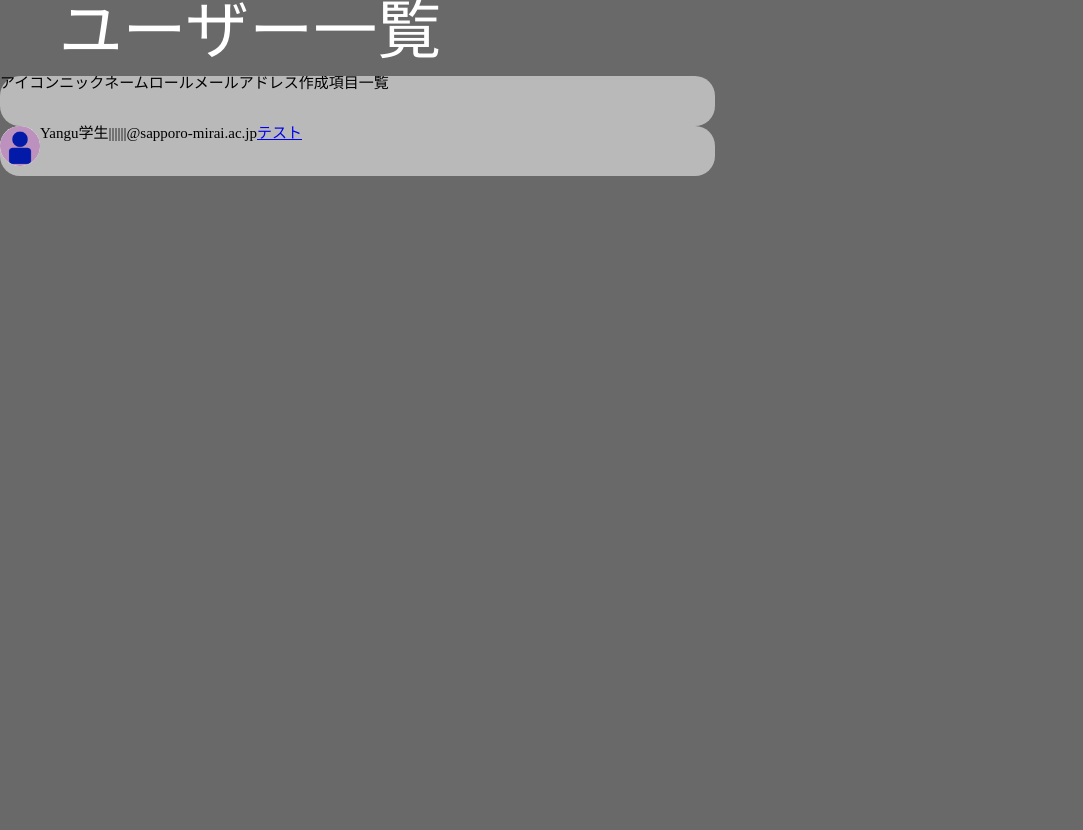
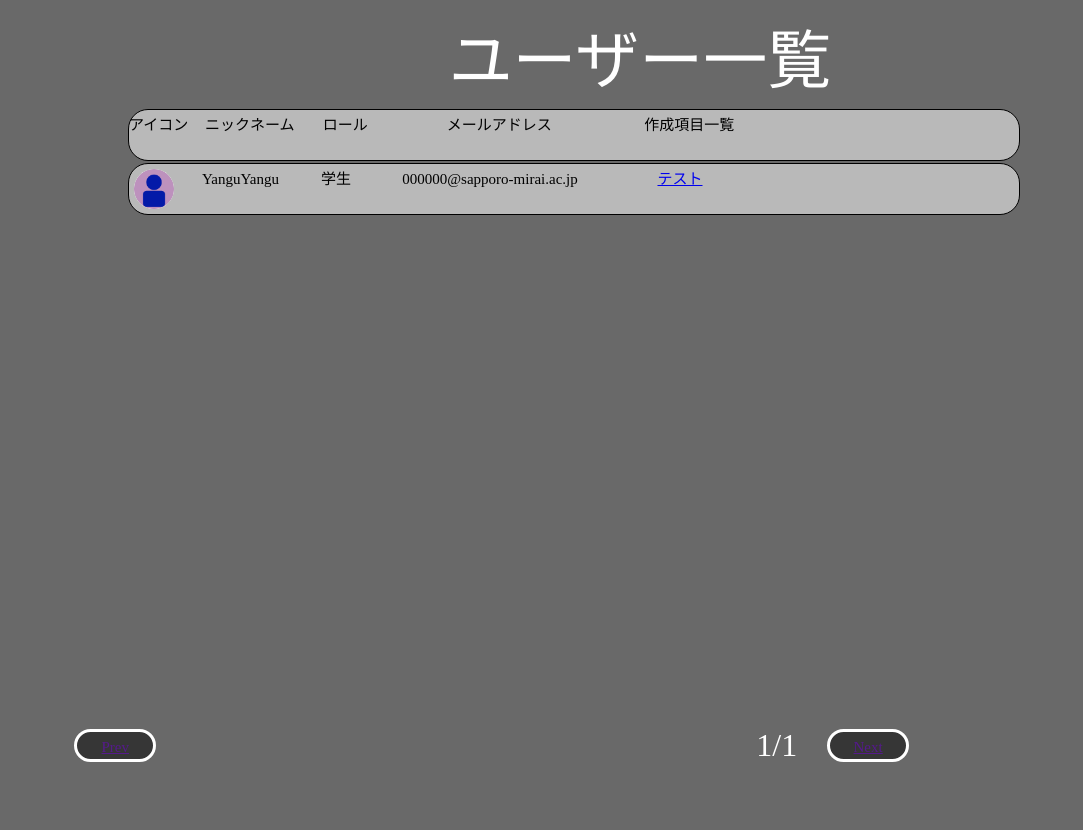
Before and after one commit to felixxsv/disconnect, a PHP site: page /html/createListTmp.html in a window 1280 px wide. Shown: the whole page, without its empty margins (0-1083 px from the left). Before the commit the page ends 176 px from the top, so only its background shows below. Run offline with PHP 8.4, Linux system fonts and the light colour scheme.

Commit message:
ver 1.1 createList

```diff
--- a/css/style.css
+++ b/css/style.css
@@ -1,35 +1,52 @@
 body{
     height: 100vh;
     overflow: none;
+    background-color: #696969;
 }
 main{
+    width: 100%;
+    max-width: 100%;
+    margin: auto;
     height: 100%;
-    h4{
-        width: 500px;
-        height: 76px;
+}
+#subtitle{
         font-size: 64px;
         color: rgb(255, 255, 255);
         text-align: center;
-    }
+        margin-top: 30px;
+        margin-bottom: 15px;
 }
 #list{
-    width: 750px;
-    height: 449px;
+    width: 80%;
+    height: 70%;
     overflow-y: scroll;
+    margin: auto;
+    max-width: 100%;
 }
 #content{
     display: flex;
     background-color: rgb(185, 185, 185);
     font-size: 15px;
     color: black;
-    width: 715px;
+    width: 86.9%;
     height: 50px;
     border-radius: 20px;
-    border-width: 2px;
+    border-width: 1px;
     border-color: black;
-
+    text-align: center;
+    line-height: 50px;
+    text-decoration: none;
+    border-style: solid;
+    margin-bottom: 2px;
+    div{
+        display: inline-block;
+    line-height: 30px;
+    text-align: center;
+    text-decoration: none;
+    }
     #icon{
         img{
+            margin: 5px;
             width: 40px;
             height: 40px;
             border-radius: 40px;
@@ -37,15 +54,72 @@ main{
         }
     }
     #nickName{
-
+        width: 123px;
+        height: 28px;
+        text-align: center;
     }
     #roll{
+        width: 68px;
+        height: 28px;
+        text-align: center;
 
     }
     #email{
+        width: 240px;
+        height: 28px;
+        text-align: center;
 
     }
     #sure{
-
+        width: 140px;
+        height: 28px;
+        text-align: center;
     }
 }
+#Btn{
+    display: flex;
+    width: 88.4%;
+    max-width: 100%;
+    margin: auto;
+}
+#prevBtn{
+    display: inline-block;
+    line-height: 30px;
+    text-align: center;
+    text-decoration: none;
+    width: 76px;
+    height: 27px;
+    background-color: #363636;
+    text-align: center;
+    border-radius: 20px ;
+    border-color: white;
+    border-width: 3px;
+    border-style: solid;
+    color: white;
+    font-size: 15px;
+    margin-top: 60px;
+    margin-right: 600px;
+}
+#nextBtn{
+    display: inline-block;
+    line-height: 30px;
+    text-align: center;
+    text-decoration: none;
+    width: 76px;
+    height: 27px;
+    background-color: #363636;
+    text-align: center;
+    border-radius: 20px ;
+    border-color: white;
+    border-width: 3px;
+    border-style: solid;
+    color: white;
+    font-size: 15px;
+    margin-top: 60px;
+}
+#pageCnt{
+    color: white;
+    font-size: 32px;
+    margin-top: 60px;
+    padding-right: 30px;
+}
--- a/html/createListTmp.html
+++ b/html/createListTmp.html
@@ -7,9 +7,11 @@
     <link rel="stylesheet" href="/css/reset.css">
     <link rel="stylesheet" href="/css/style.css">
 </head>
-<body bgcolor="#696969">
+<body bgcolor="">
     <main>
-        <h4>ユーザー一覧</h4>
+        <div id="subtitle">
+            <h4>ユーザー一覧</h4>
+        </div>
         <div id="list">
             <div id="content">
                 <div id="icon"><p>アイコン</p></div>
@@ -24,22 +26,31 @@
                     <!-- アイコン画像 -->
                 </div>
                 <div id="nickName">
-                    <p>Yangu</p><!-- 氏名 -->
+                    <p>YanguYangu</p><!-- 氏名 -->
                 </div>
                 <div id="roll">
                     <p>学生</p><!-- 役職 -->
                 </div>
                 <div id="email">
-                    <p>||||||@sapporo-mirai.ac.jp</p><!-- Email -->
+                    <p>000000@sapporo-mirai.ac.jp</p><!-- Email -->
                 </div>
-                <div>
-                    <div id="sure">
-                        <a href="test.html">
-                            <p>テスト</p><!-- 作成スレ画面 -->
-                        </a>
-                    </div>
-                    <!-- 作成したスレ数 for文 -->
+                <div id="sure">
+                    <a href="test.html">
+                        テスト<!-- 作成スレ画面  ユーザーのSQLを入れる-->
+                    </a>
                 </div>
+            </div>
+            <!-- for文で50件まで繰り返す　残りは別ページ -->
+        </div>
+        <div id="Btn">
+            <div id="prevBtn">
+                <a href="">Prev</a>
+            </div>
+            <div id="pageCnt">
+                <p>1/1</p><!-- ページ数 -->
+            </div>
+            <div id="nextBtn">
+                <a href="">Next</a>
             </div>
         </div>
     </main>
```
